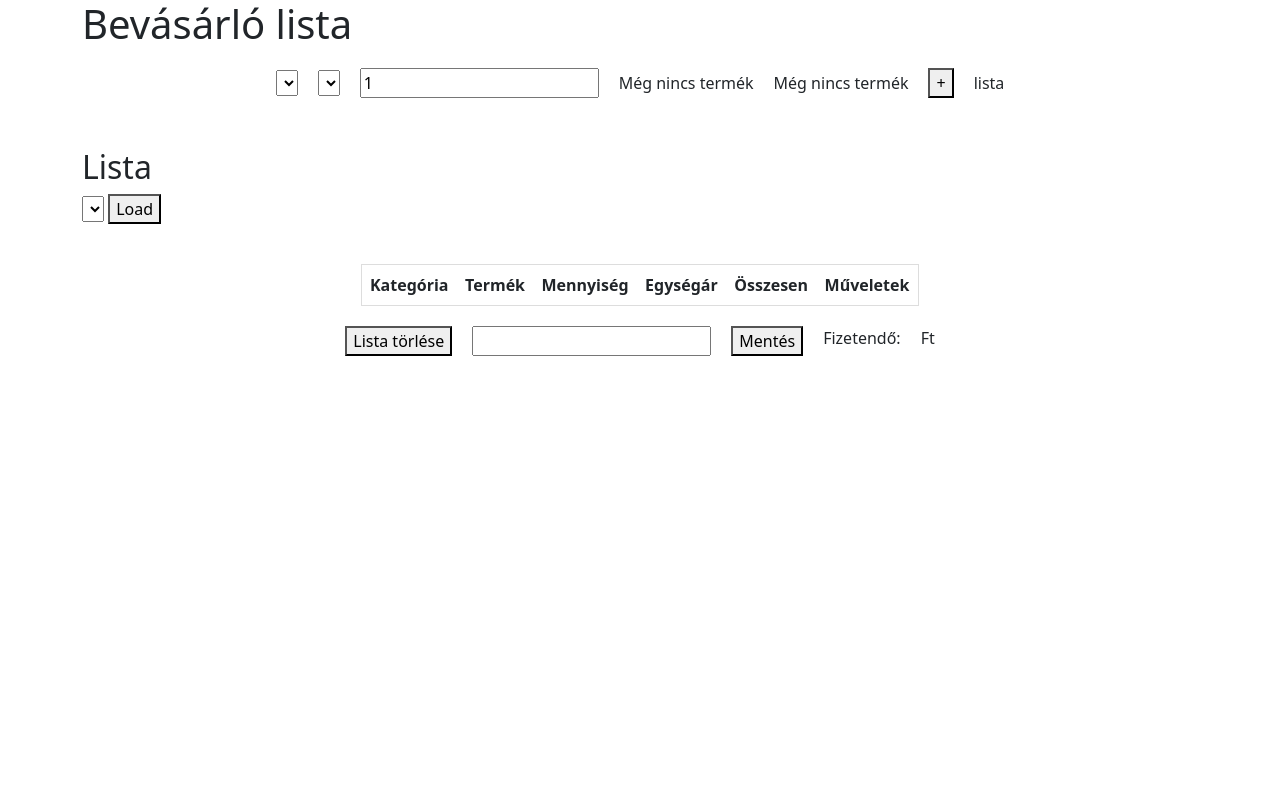
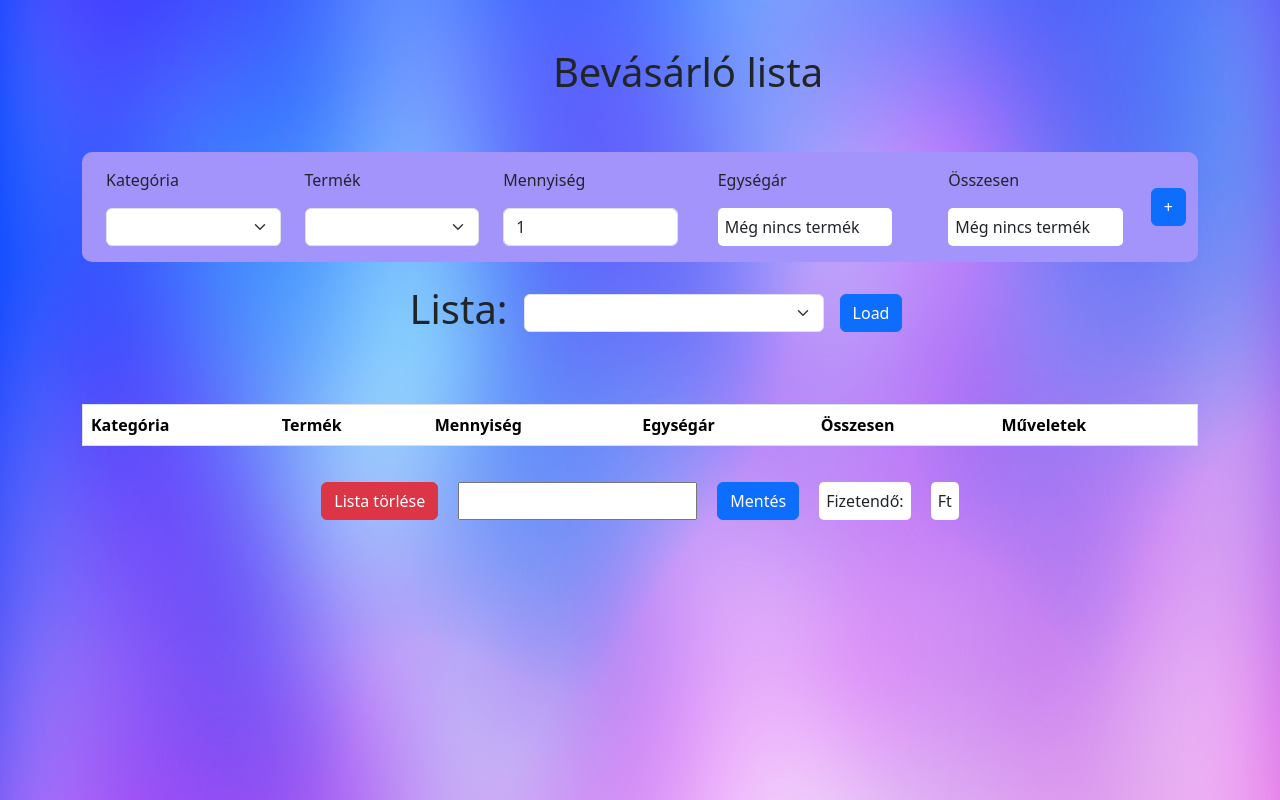
Before and after one commit to vargajanos/Bevasarloscucc, a plain HTML site: page index.html in a window 1280 px wide. Drawn offline with Linux system fonts and the light colour scheme; no server answers.

Commit message:
Kinézet megformázása

```diff
--- a/css/style.css
+++ b/css/style.css
@@ -1,13 +1,23 @@
-
+body{
+    background-image: url(../img/bg.svg);
+    background-repeat: no-repeat;
+    background-size: cover;
+}
 
 .menu
 {
-    display: flex;
-    justify-content: center;
-    align-items: center;
-    flex-wrap: wrap;
-    gap: 20px;
-    margin: 20px 0;
+    background-color: #a394fc;
+    border-radius: 10px;
+}
+
+output, label{
+    background-color: white;
+    padding: 7px;
+    border-radius: 5px;
+}
+
+select{
+    max-width: 300px;
 }
 
 .listah2{
@@ -37,3 +47,7 @@ th, td {
     gap: 20px;
     margin-top: 20px;
 }
+
+.table_input{
+    max-width: 110px;
+}
--- a/index.html
+++ b/index.html
@@ -10,57 +10,59 @@
 </head>
 <body>
     <div class="container">
-        <h1>Bevásárló lista</h1>
-        <div class="menu">
-
-
-            <div class="kategoria">
-                <select name="kategoria" id="kategoria" ng-model="selectedCategory" ng-change="termekekdropdownfeltoltes()">
+        <div class="container d-flex justify-content-center m-5">
+            <h1>Bevásárló lista</h1>
+        </div>
+        <div class="menu container d-flex flex-row justify-content-between align-items-center">
+            <div class="container d-flex flex-column">
+                <p>Kategória</p>
+                <select class="form-select" aria-label="Default select example" id="kategoria" ng-model="selectedCategory" ng-change="termekekdropdownfeltoltes()">
                     <option ng-repeat="termek in egyedikategoria" value="{{termek}}">{{termek}}</option>
                 </select>
-
             </div>
 
-            <div class="termek">
-            <select name="termek" id="termek" ng-model="selectedProduct" ng-change-manual>
-                <option ng-repeat="termek in prodcut" value="{{termek.id}}">{{termek.productname}}</option>
-            </select>
+            <div class="container d-flex flex-column">
+                <p>Termék</p>
+                <select class="form-select" aria-label="Default select example" id="termek" ng-model="selectedProduct" ng-change-manual>
+                    <!--<option ng-repeat="termek in prodcut" value="{{termek.id}}">{{termek.productname}}</option>-->
+                </select>
             </div>
 
 
-            <div class="mennyiseg">
-                <input id="mennyiseg" type="number" min="1" ng-model="mennyisegValue" ng-change="arfeltoltes()">
+            <div class="container d-flex flex-column">
+                <p>Mennyiség</p>
+                <input class="form-control" id="mennyiseg" type="number" min="1" ng-model="mennyisegValue" ng-change="arfeltoltes()">
             </div>
 
-
-
-
-
-            <div class="egysegér">
+            <div class="egysegér m-3 container d-flex flex-column">
+                <p>Egységár</p>
                 <output type="number" id="egysegar"> Még nincs termék</output>
             </div>
 
 
-            <div class="összes">
+            <div class="összes m-3 container d-flex flex-column">
+                <p>Összesen</p>
                 <output type="number" id="osszes"> Még nincs termék</output>
             </div>
 
-            <button class="hozzaad" id="hozzaad" ng-click="tablazattoltes()">+</button>
-            lista
-
+            <div >
+                <button type="button" class="btn btn-primary hozzaad" id="hozzaad" ng-click="tablazattoltes()">+</button>
+            </div>
         </div>
 
 
-        <div>
-            <h2 class="listah2">Lista</h2>
-            <select name="listak" id="listak">
+        <div class="m-3 container d-flex flex-row justify-content-center align-items-center ">
+            <h1 class="">Lista:</h1>
+
+            <select class="form-select m-3" aria-label="Default select example" name="listak" id="listak">
                 <option ng-repeat="x in listak" value="{{x.id}}">{{x.name}}</option>
             </select>
-            <button ng-click="load_list()">Load</button>
+
+            <button type="button" class="btn btn-primary" ng-click="load_list()">Load</button>
         </div>
 
         <div style="overflow-x:auto;">
-            <table id="tablazat">
+            <table class="table" id="tablazat">
                 <thead>
                     <tr>
                         <th>Kategória</th>
@@ -75,11 +77,11 @@
                     <tr ng-repeat="item in hozzadotTermek">
                         <td>{{ item.category }}</td>
                         <td>{{ item.termek }}</td>
-                        <td><input type="number" min="1" ng-model="item.mennyiseg" ng-change="updatePrice(item)"></td>
+                        <td><input class="form-control table_input" type="number" min="1" ng-model="item.mennyiseg" ng-change="updatePrice(item)"></td>
                         <td>{{ item.ar }}</td>
                         <td>{{ item.osszeg }}</td>
                         <td>
-                            <button class="delete" ng-click="removeItem($index)">Delete</button>
+                            <button type="button" class="btn btn-danger delete" ng-click="removeItem($index)">Delete</button>
                         </td>
                     </tr>
                 </tbody>
@@ -90,11 +92,11 @@
     </div>
 
 
-    <div class="gomboklent">
-        <button ng-click="ListaTorlese()">Lista törlése</button>
+    <div class="gomboklent mb-5">
+        <button type="button" class="btn btn-danger" ng-click="ListaTorlese()">Lista törlése</button>
 
         <input id="list_name" type="text">
-        <button ng-click="ListaMentesAdatbazisba()">Mentés</button>
+        <button type="button" class="btn btn-primary" ng-click="ListaMentesAdatbazisba()">Mentés</button>
 
 
         <label for="fizetendo">Fizetendő:</label>
```
Also changed, not shown: img/bg.svg (added).
